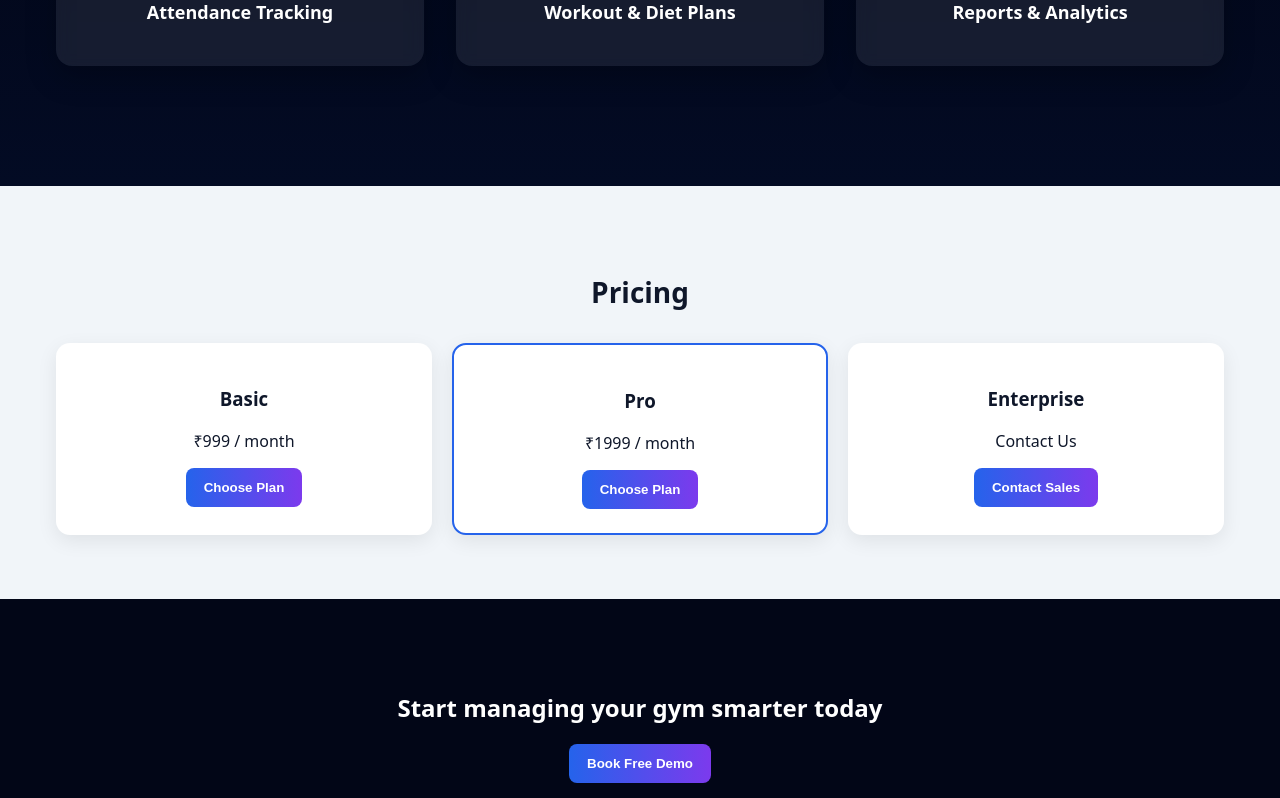
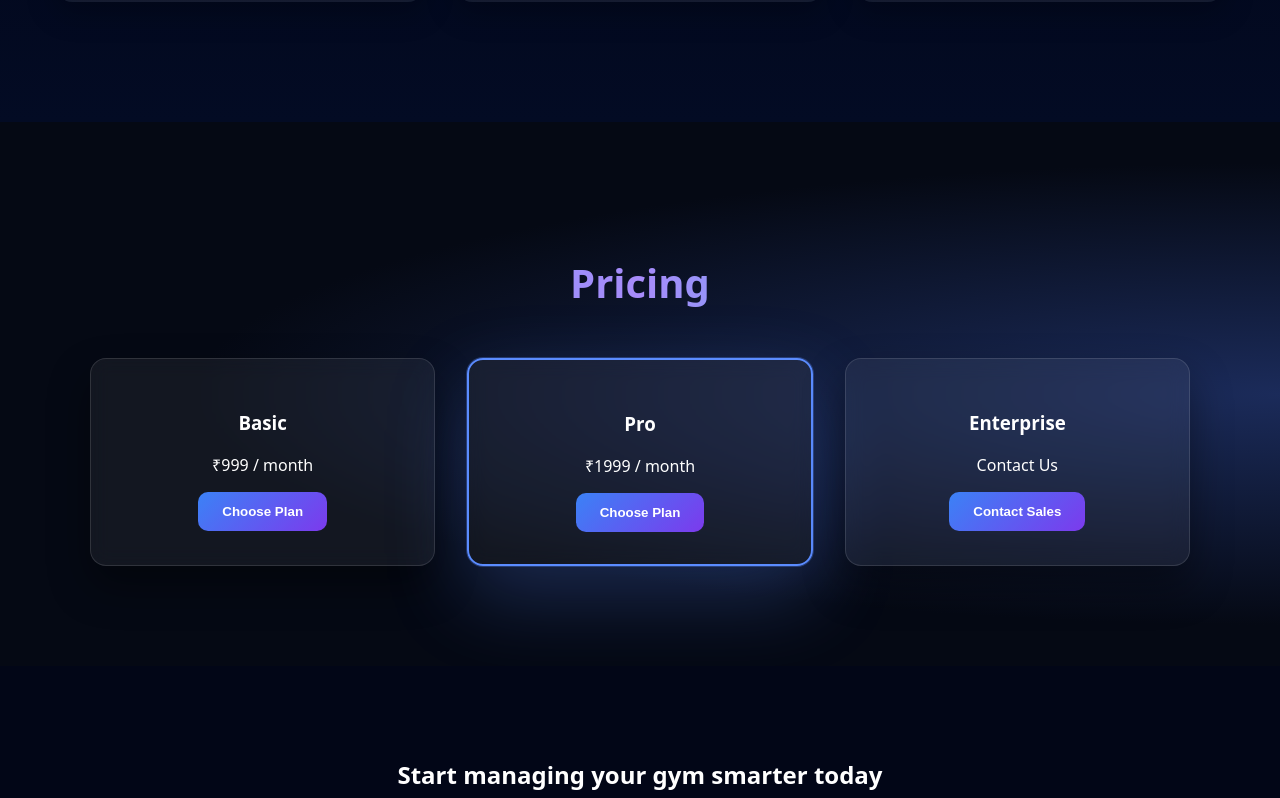
Before and after one commit to Lakshmikanthanoffl/zyct_Landing_page, an Angular app: page / in a window 1280 px wide. Shown: the part 1322-2120 px from the top of the page. Built offline with nearby package versions, Linux system fonts and the light colour scheme.

Commit message:
added pricing card change

```diff
--- a/src/app/app.component.css
+++ b/src/app/app.component.css
@@ -0,0 +1,4 @@
+.features,
+.pricing {
+  background: radial-gradient(ellipse at right, #1b2b5a 0%, #050914 60%);
+}
--- a/src/app/components/hero/hero.component.css
+++ b/src/app/components/hero/hero.component.css
@@ -2,16 +2,16 @@
    HERO SECTION
 ========================= */
 .hero {
-  min-height: 100svh;
+  min-height: calc(100vh - 64px); /* account for navbar if any */
   display: flex;
   align-items: center;
-  padding: 80px 20px;
   background: radial-gradient(ellipse at right, #1b2b5a 0%, #050914 60%);
   color: #fff;
-  position: relative;
-  overflow: hidden;
+  padding: 96px 20px 64px;  /* ⬅️ more bottom padding */
   box-sizing: border-box;
+  overflow: visible;       /* ⬅️ IMPORTANT: don't clip text */
 }
+
 
 .container {
   max-width: 1200px;
--- a/src/app/components/pricing/pricing.component.css
+++ b/src/app/components/pricing/pricing.component.css
@@ -0,0 +1,71 @@
+.pricing {
+    padding: 100px 20px;
+    background: radial-gradient(ellipse at right, #1b2b5a 0%, #050914 60%);
+    position: relative;
+    overflow: hidden;
+  }
+  body {
+    margin: 0;
+    background: #050914;
+  }
+
+  .hero,
+  .pricing {
+    margin: 0;
+  }
+
+
+  .pricing h2 {
+    text-align: center;
+    font-size: 40px;
+    margin-bottom: 48px;
+    background: linear-gradient(90deg, #60a5fa, #a78bfa, #22d3ee);
+    -webkit-background-clip: text;
+    -webkit-text-fill-color: transparent;
+  }
+  .pricing-card {
+    background: rgba(255, 255, 255, 0.06);
+    border: 1px solid rgba(255, 255, 255, 0.12);
+    backdrop-filter: blur(10px);
+    border-radius: 16px;
+    padding: 32px;
+    text-align: center;
+    box-shadow: 0 20px 40px rgba(0,0,0,0.4);
+    transition: transform 0.3s ease, box-shadow 0.3s ease;
+    color: #fff;
+  }
+
+  .pricing-card:hover {
+    transform: translateY(-6px);
+    box-shadow: 0 30px 60px rgba(0,0,0,0.6);
+  }
+  .pricing-card.featured {
+    border: 2px solid #5b8cff;
+    box-shadow: 0 0 0 1px rgba(91,140,255,0.3), 0 30px 80px rgba(91,140,255,0.25);
+  }
+  .pricing-card button {
+    background: linear-gradient(135deg, #3b82f6, #7c3aed);
+    border: none;
+    color: #fff;
+    padding: 12px 24px;
+    border-radius: 10px;
+    cursor: pointer;
+    font-weight: 600;
+  }
+
+  .pricing-card button:hover {
+    opacity: 0.9;
+  }
+  .pricing-grid {
+    display: grid;
+    grid-template-columns: repeat(3, 1fr);
+    gap: 32px;
+    max-width: 1100px;
+    margin: 0 auto;
+  }
+
+  @media (max-width: 900px) {
+    .pricing-grid {
+      grid-template-columns: 1fr;
+    }
+  }
--- a/src/app/components/pricing/pricing.component.html
+++ b/src/app/components/pricing/pricing.component.html
@@ -1,21 +1,27 @@
-<section id="pricing" class="section light">
+<section id="pricing" class="pricing">
   <div class="container">
     <h2>Pricing</h2>
-      <div class="grid">
-        <div class="card">
+
+    <div class="pricing-grid">
+      <!-- Basic -->
+      <div class="pricing-card">
         <h3>Basic</h3>
-          <p>₹999 / month</p>
-          <button class="btn-primary">Choose Plan</button>
+        <p class="price">₹999 <span>/ month</span></p>
+        <button>Choose Plan</button>
       </div>
-        <div class="card highlight">
+
+      <!-- Pro (Featured) -->
+      <div class="pricing-card featured">
         <h3>Pro</h3>
-          <p>₹1999 / month</p>
-          <button class="btn-primary">Choose Plan</button>
+        <p class="price">₹1999 <span>/ month</span></p>
+        <button>Choose Plan</button>
       </div>
-        <div class="card">
+
+      <!-- Enterprise -->
+      <div class="pricing-card">
         <h3>Enterprise</h3>
-          <p>Contact Us</p>
-          <button class="btn-primary">Contact Sales</button>
+        <p class="price">Contact Us</p>
+        <button>Contact Sales</button>
       </div>
     </div>
   </div>
```
Lines whose indentation alone changed are shown as unchanged.
